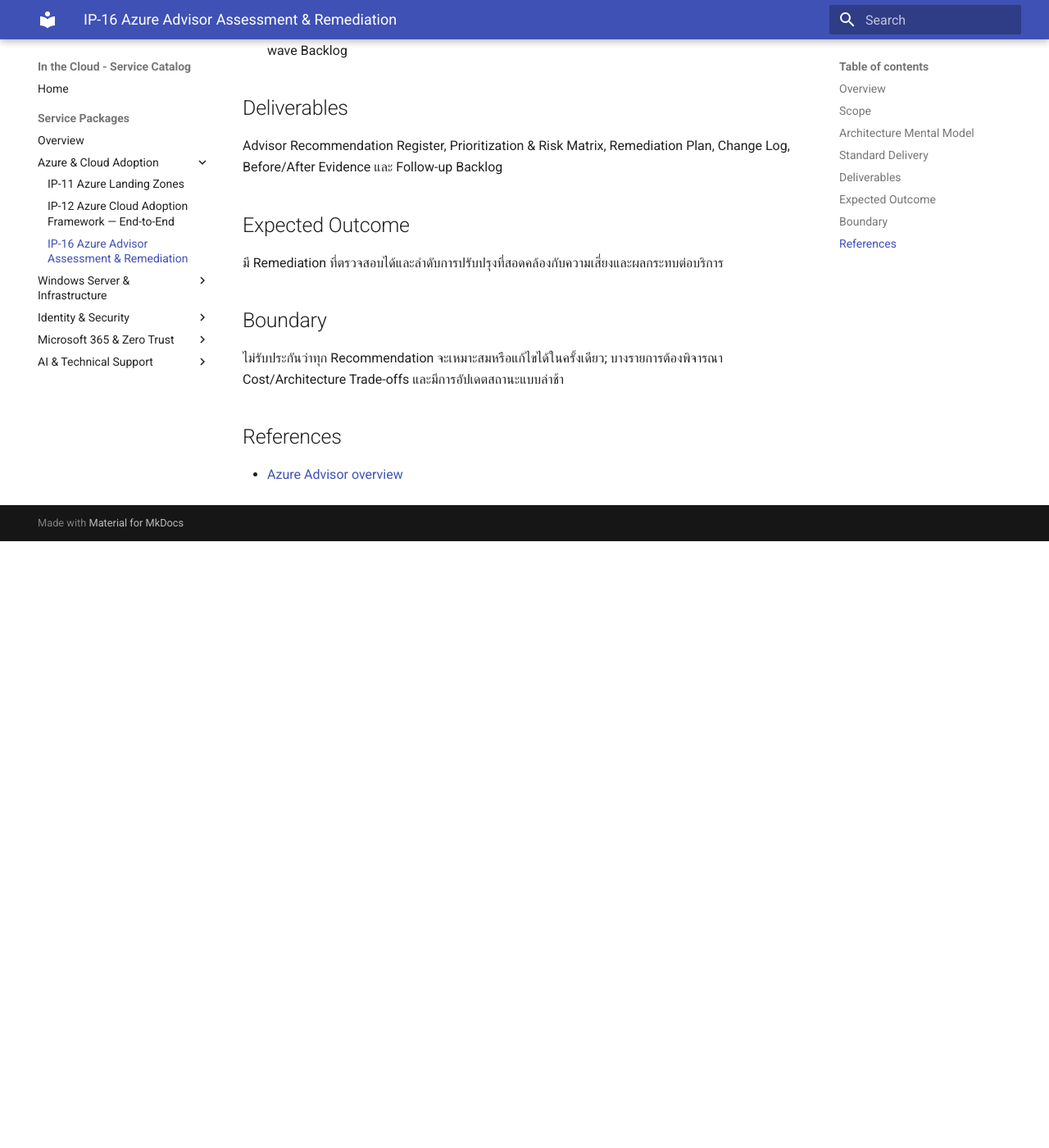
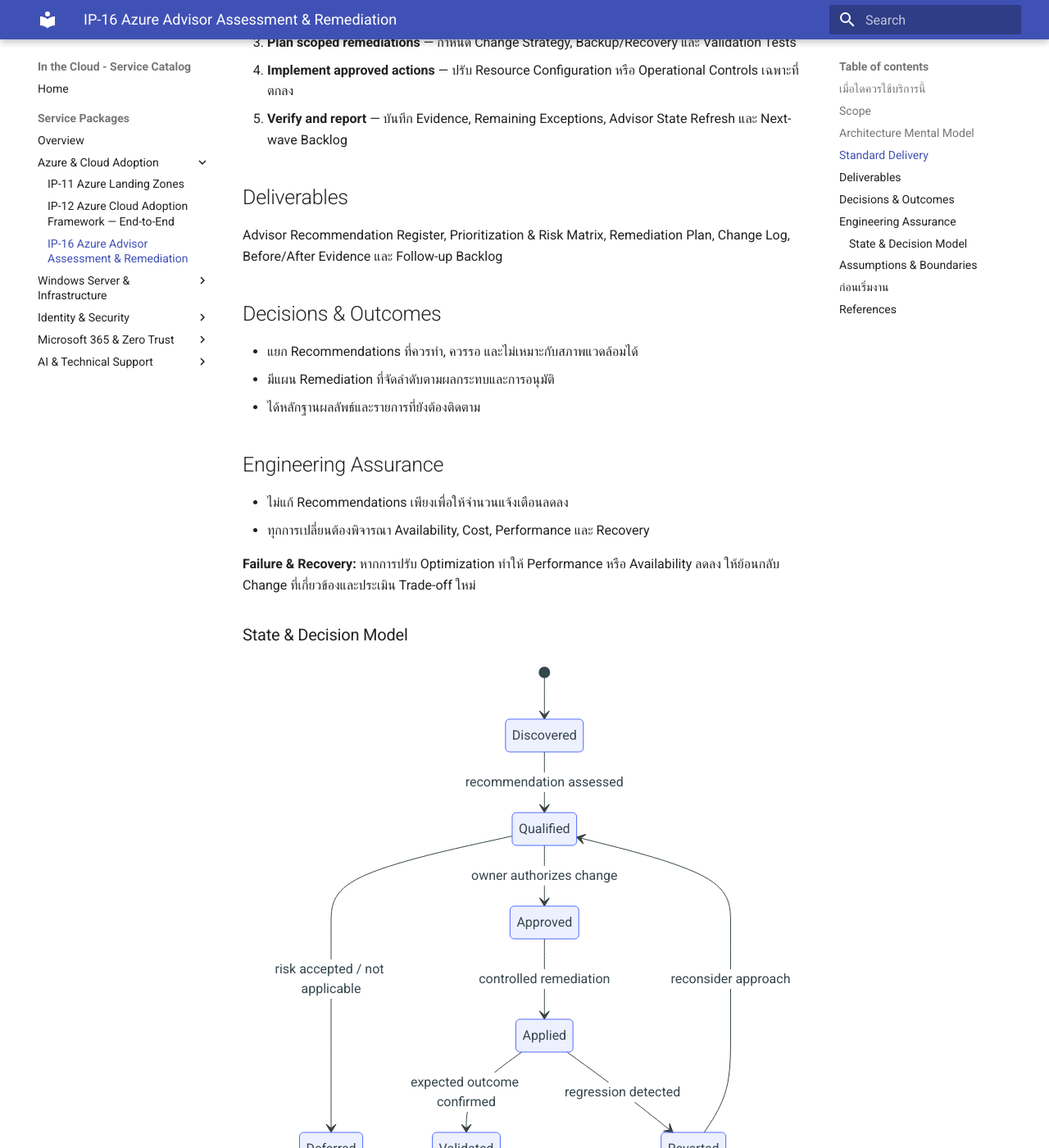
Before and after one commit to inthecloudth/service-catalog, an MkDocs documentation site: the page built from docs/services/ip-16-azure-advisor-remediation.md, in a window 1280 px wide and 1400 px high, scrolled down 1027 px. Shown: the whole window at 82% size. Built offline with MkDocs 1.6.1 and Material for MkDocs 9.7.7, drawn with Linux system fonts in a browser that asks for light colours; before the commit the page ends 1687 px from its top, so only the background shows below that; some of the changed text lies outside the part shown.

Commit message:
docs(catalog): align IP-16 with buyer decisions and technical assurance

````diff
--- a/docs/services/ip-16-azure-advisor-remediation.md
+++ b/docs/services/ip-16-azure-advisor-remediation.md
@@ -1,10 +1,14 @@
 # Azure Advisor — Assessment & Remediation
 
-*Reusable technical service package*
+> **IP-16 | Repeatable Service Package**
 
-## Overview
+**ผลลัพธ์ที่มุ่งหวัง:** เปลี่ยน Recommendations ของ Azure Advisor ให้เป็นรายการปรับปรุงที่จัดลำดับตาม Business Risk, Impact, Effort และ Change Windows พร้อมหลักฐาน Before/After
 
-เปลี่ยน Recommendations ของ Azure Advisor ให้เป็นรายการปรับปรุงที่จัดลำดับตาม Business Risk, Impact, Effort และ Change Windows พร้อมหลักฐาน Before/After
+## เมื่อใดควรใช้บริการนี้
+
+- Azure Advisor มี Recommendations จำนวนมากแต่ทีมไม่รู้ว่าควรเริ่มข้อไหน
+- Optimization ด้าน Cost, Performance และ Reliability อาจมี Trade-offs
+- ต้องการ Before/After Evidence และ Owner ของ Changes
 
 ## Scope
 
@@ -37,14 +41,46 @@ flowchart LR
 
 Advisor Recommendation Register, Prioritization & Risk Matrix, Remediation Plan, Change Log, Before/After Evidence และ Follow-up Backlog
 
-## Expected Outcome
+## Decisions & Outcomes
 
-มี Remediation ที่ตรวจสอบได้และลำดับการปรับปรุงที่สอดคล้องกับความเสี่ยงและผลกระทบต่อบริการ
+- แยก Recommendations ที่ควรทำ, ควรรอ และไม่เหมาะกับสภาพแวดล้อมได้
+- มีแผน Remediation ที่จัดลำดับตามผลกระทบและการอนุมัติ
+- ได้หลักฐานผลลัพธ์และรายการที่ยังต้องติดตาม
 
-## Boundary
+## Engineering Assurance
+
+- ไม่แก้ Recommendations เพียงเพื่อให้จำนวนแจ้งเตือนลดลง
+- ทุกการเปลี่ยนต้องพิจารณา Availability, Cost, Performance และ Recovery
+
+**Failure & Recovery:** หากการปรับ Optimization ทำให้ Performance หรือ Availability ลดลง ให้ย้อนกลับ Change ที่เกี่ยวข้องและประเมิน Trade-off ใหม่
+
+### State & Decision Model
+
+```mermaid
+stateDiagram-v2
+  [*] --> Discovered
+  Discovered --> Qualified: recommendation assessed
+  Qualified --> Deferred: risk accepted / not applicable
+  Qualified --> Approved: owner authorizes change
+  Approved --> Applied: controlled remediation
+  Applied --> Validated: expected outcome confirmed
+  Applied --> Reverted: regression detected
+  Reverted --> Qualified: reconsider approach
+  Validated --> [*]
+  Deferred --> [*]
+```
+
+## Assumptions & Boundaries
 
 ไม่รับประกันว่าทุก Recommendation จะเหมาะสมหรือแก้ไขได้ในครั้งเดียว; บางรายการต้องพิจารณา Cost/Architecture Trade-offs และมีการอัปเดตสถานะแบบล่าช้า
+
+## ก่อนเริ่มงาน
+
+เตรียม Subscription/Advisor Access, Owners, Service Targets, Baseline Metrics และ Change Windows
 
 ## References
 
 - [Azure Advisor overview](https://learn.microsoft.com/en-us/azure/advisor/advisor-overview)
+
+---
+*Architecture และ State Models เป็นแบบจำลองเชิงแนวคิด ไม่ใช่ Production Topology ขององค์กรใดองค์กรหนึ่ง*
````
